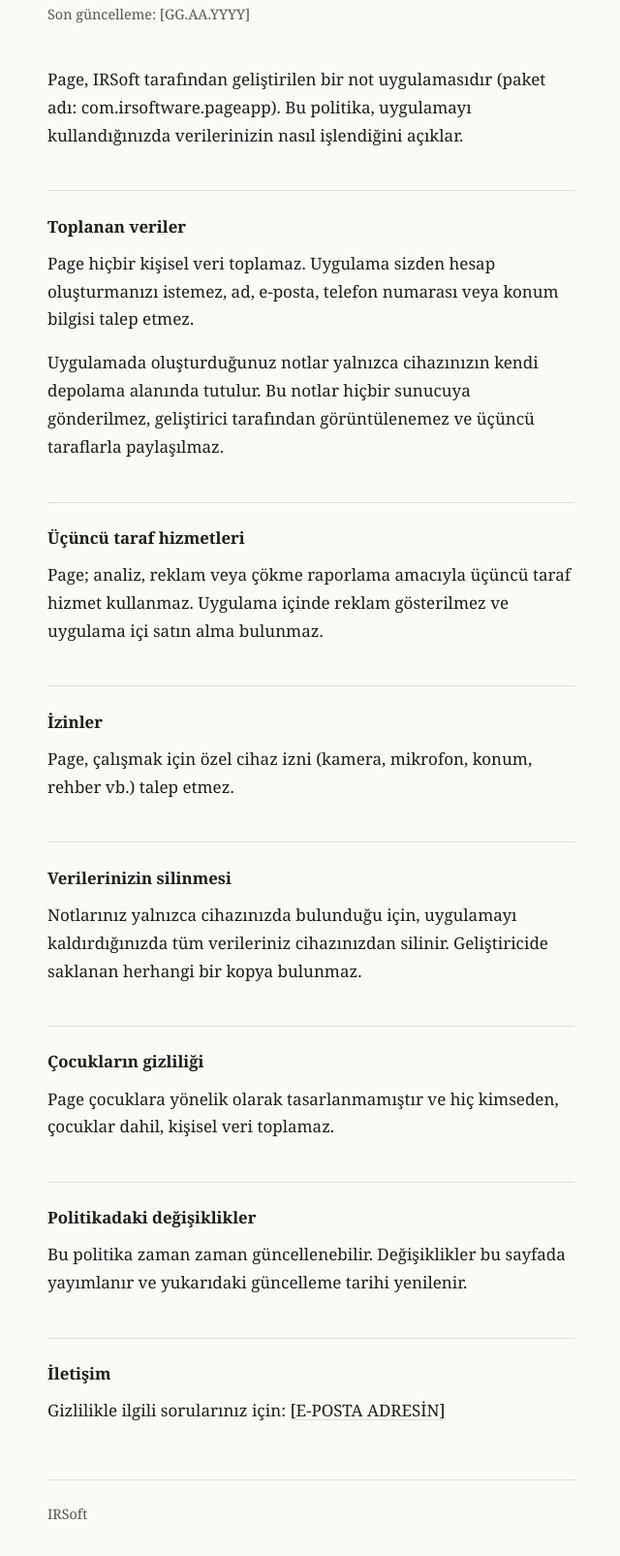
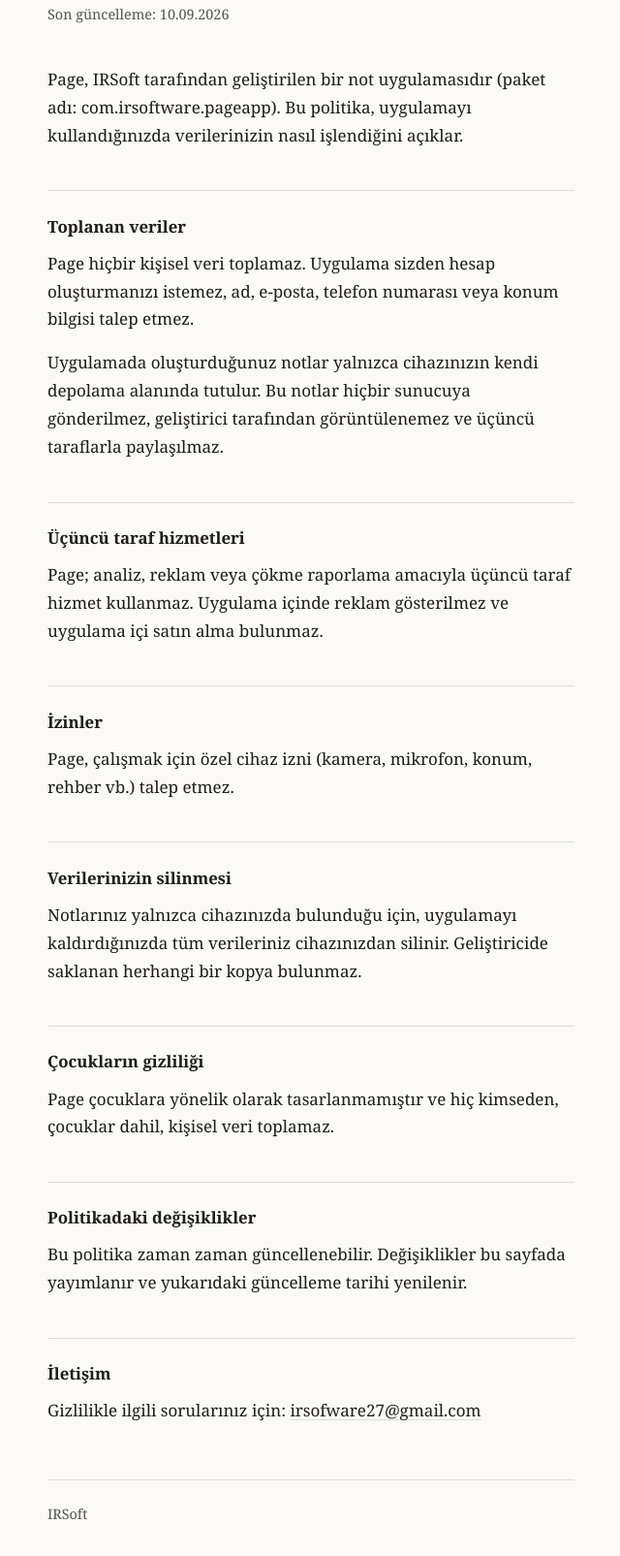
Before and after one commit to Cosydesign/irsoft-privacy, a plain HTML site: page index.html in a window 1280 px wide. Shown: the part 105-1710 px from the top of the page at 97% size, without its empty margins (319-959 px from the left). Drawn offline with Linux system fonts and the light colour scheme.

Commit message:
Update index.html

```diff
--- a/index.html
+++ b/index.html
@@ -86,7 +86,7 @@
 <main>
 
   <h1>Page — Gizlilik Politikası</h1>
-  <p class="meta">Son güncelleme: [GG.AA.YYYY]</p>
+  <p class="meta">Son güncelleme: 10.09.2026</p>
 
   <p>Page, IRSoft tarafından geliştirilen bir not uygulamasıdır (paket adı: com.irsoftware.pageapp). Bu politika, uygulamayı kullandığınızda verilerinizin nasıl işlendiğini açıklar.</p>
 
@@ -110,7 +110,7 @@
   <p>Bu politika zaman zaman güncellenebilir. Değişiklikler bu sayfada yayımlanır ve yukarıdaki güncelleme tarihi yenilenir.</p>
 
   <h2>İletişim</h2>
-  <p>Gizlilikle ilgili sorularınız için: <a href="mailto:[E-POSTA ADRESİN]">[E-POSTA ADRESİN]</a></p>
+  <p>Gizlilikle ilgili sorularınız için: <a href="mailto:irsofware27@gmail.com">irsofware27@gmail.com</a></p>
 
   <footer>
     IRSoft
```
